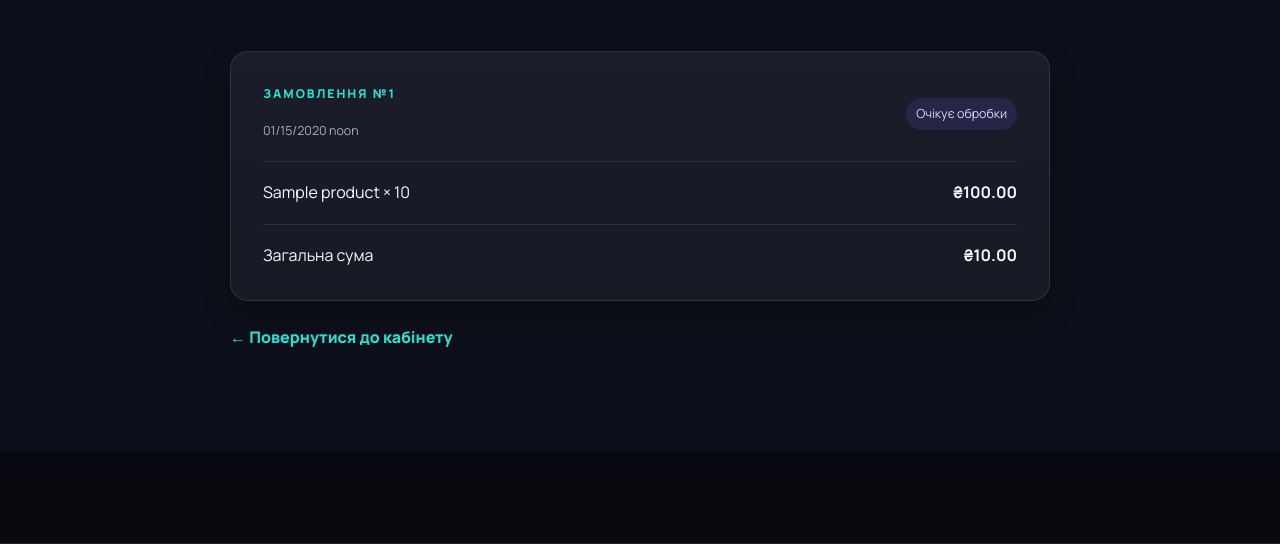
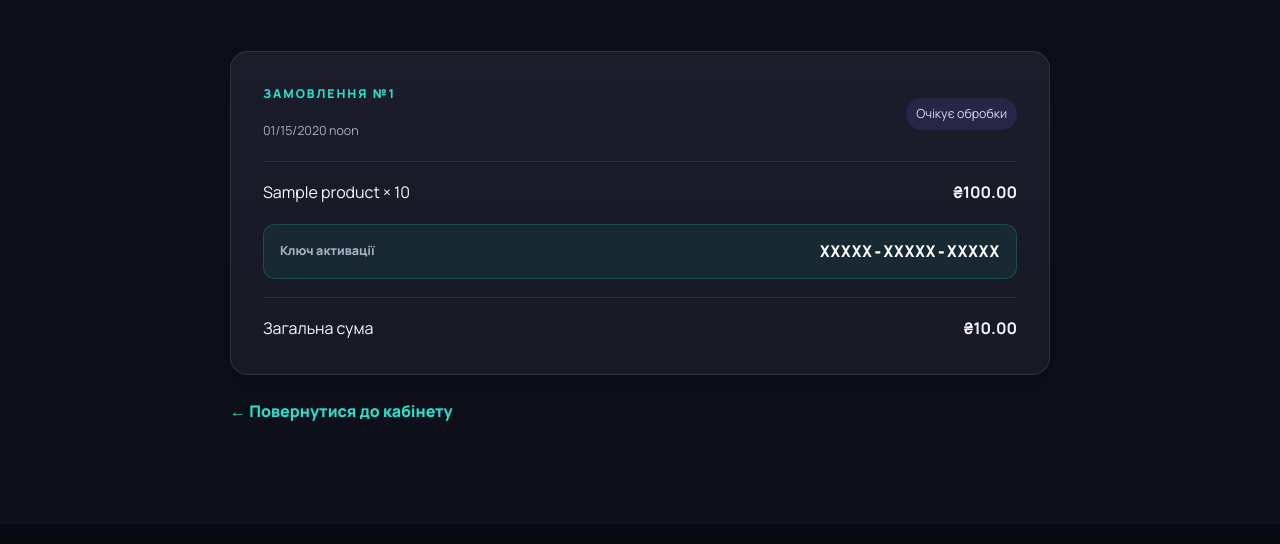
Before and after one commit to Archer-uaf/gamevault-django-store, a Django app: page /account/orders/ in a window 1280 px wide. Shown: the part 368-912 px from the top of the page. Run offline with Django 5.2, Linux system fonts and the light colour scheme; a user stored in the database is signed in; tables that the repository leaves empty hold one stand-in row (values such as "Sample post"); parts of the project's set-up code (start-up, migrations or seed data) failed here and were passed over.

Commit message:
Complete stage 3 improvements

```diff
--- a/docker-compose.yml
+++ b/docker-compose.yml
@@ -5,6 +5,8 @@ services:
       POSTGRES_DB: ${POSTGRES_DB:-gamevault}
       POSTGRES_USER: ${POSTGRES_USER:-gamevault}
       POSTGRES_PASSWORD: ${POSTGRES_PASSWORD:-gamevault}
+    ports:
+      - "5433:5432"
     volumes:
       - postgres_data:/var/lib/postgresql/data
     healthcheck:
--- a/orders/checkout_views.py
+++ b/orders/checkout_views.py
@@ -10,6 +10,7 @@ from django.utils.translation import gettext as _
 from django.views.generic import FormView, TemplateView
 
 from orders.cart import Cart, CartItem
+from orders.constants import DEMO_ACTIVATION_KEY
 from orders.checkout import (
     CheckoutStockError,
     EmptyCartError,
@@ -122,4 +123,5 @@ class CheckoutSuccessView(LoginRequiredMixin, TemplateView):
             pk=order_id,
             user=self.request.user,
         )
+        context["demo_activation_key"] = DEMO_ACTIVATION_KEY
         return context
--- /dev/null
+++ b/orders/constants.py
@@ -0,0 +1,3 @@
+"""Shared constants for the demo checkout flow."""
+
+DEMO_ACTIVATION_KEY = "XXXXX-XXXXX-XXXXX"
--- a/static/css/main.css
+++ b/static/css/main.css
@@ -2315,6 +2315,31 @@ ul {
     font-size: 2rem;
 }
 
+.activation-key-panel {
+    max-width: 440px;
+    margin: 22px auto 0;
+    padding: 18px;
+    border: 1px solid rgba(41, 224, 207, 0.24);
+    border-radius: 14px;
+    background: rgba(41, 224, 207, 0.08);
+}
+
+.activation-key-code {
+    display: block;
+    color: var(--white);
+    font-family: ui-monospace, SFMono-Regular, Consolas, monospace;
+    font-size: clamp(1.05rem, 3vw, 1.35rem);
+    font-weight: 800;
+    letter-spacing: 0.08em;
+    overflow-wrap: anywhere;
+}
+
+.activation-key-panel small {
+    display: block;
+    margin-top: 8px;
+    color: var(--ink-soft);
+}
+
 .checkout-success-total {
     max-width: 360px;
     margin: 28px auto;
@@ -2466,6 +2491,32 @@ ul {
     display: grid;
     gap: 10px;
     list-style: none;
+}
+
+.order-activation-key {
+    margin: 18px 0;
+    padding: 14px 16px;
+    border: 1px solid rgba(41, 224, 207, 0.20);
+    border-radius: 12px;
+    display: flex;
+    align-items: center;
+    justify-content: space-between;
+    gap: 14px;
+    background: rgba(41, 224, 207, 0.07);
+}
+
+.order-activation-key span {
+    color: var(--ink-soft);
+    font-size: 0.78rem;
+    font-weight: 750;
+}
+
+.order-activation-key code {
+    color: var(--white);
+    font-family: ui-monospace, SFMono-Regular, Consolas, monospace;
+    font-weight: 800;
+    letter-spacing: 0.06em;
+    overflow-wrap: anywhere;
 }
 
 .order-card footer {
--- a/templates/orders/checkout_success.html
+++ b/templates/orders/checkout_success.html
@@ -15,7 +15,11 @@
                     Замовлення №{{ number }} успішно створено.
                 {% endblocktrans %}
             </p>
-            <p>{% trans "Ключ буде надіслано на email після обробки замовлення. Фізична доставка не потрібна." %}</p>
+            <p>{% trans "Ваш тестовий ключ активації:" %}</p>
+            <div class="activation-key-panel">
+                <code class="activation-key-code">{{ demo_activation_key }}</code>
+                <small>{% trans "Це демонстраційний ключ для тестового замовлення." %}</small>
+            </div>
             <div class="checkout-success-total">
                 <span>{% trans "Загальна сума" %}</span>
                 <strong>₴{{ order.total_price }}</strong>
--- a/templates/users/order_history.html
+++ b/templates/users/order_history.html
@@ -33,6 +33,10 @@
                                 </li>
                             {% endfor %}
                         </ul>
+                        <div class="order-activation-key">
+                            <span>{% trans "Ключ активації" %}</span>
+                            <code>{{ demo_activation_key }}</code>
+                        </div>
                         <footer>
                             <span>{% trans "Загальна сума" %}</span>
                             <strong>₴{{ order.total_price }}</strong>
--- a/users/views.py
+++ b/users/views.py
@@ -14,6 +14,7 @@ from django.urls import reverse_lazy
 from django.utils.translation import gettext as _
 from django.views.generic import FormView, ListView, TemplateView
 
+from orders.constants import DEMO_ACTIVATION_KEY
 from orders.models import Order
 from users.forms import (
     AccountAuthenticationForm,
@@ -117,6 +118,12 @@ class OrderHistoryView(LoginRequiredMixin, ListView):
             .order_by("-created_at")
         )
 
+    def get_context_data(self, **kwargs: Any) -> dict[str, Any]:
+        """Expose the shared placeholder key to the history template."""
+        context = super().get_context_data(**kwargs)
+        context["demo_activation_key"] = DEMO_ACTIVATION_KEY
+        return context
+
 
 class AccountPasswordChangeView(LoginRequiredMixin, PasswordChangeView):
     """Change a password while preserving the authenticated session."""
```
Also changed, not shown: orders/emails.py (+18 -13 lines), orders/serializers.py (+9 -0 lines), tests/test_account.py (+1 -0 lines), tests/test_api.py (+8 -0 lines), tests/test_checkout.py (+4 -2 lines), locale/en/LC_MESSAGES/django.po, 1 other file.
